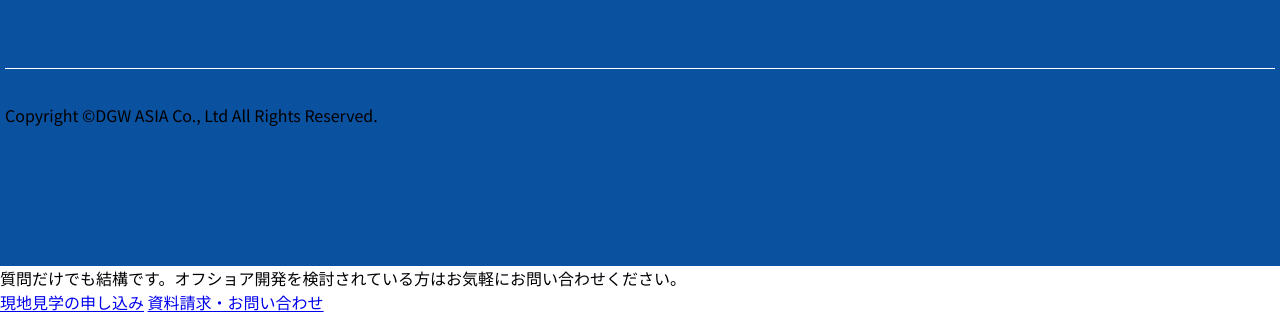
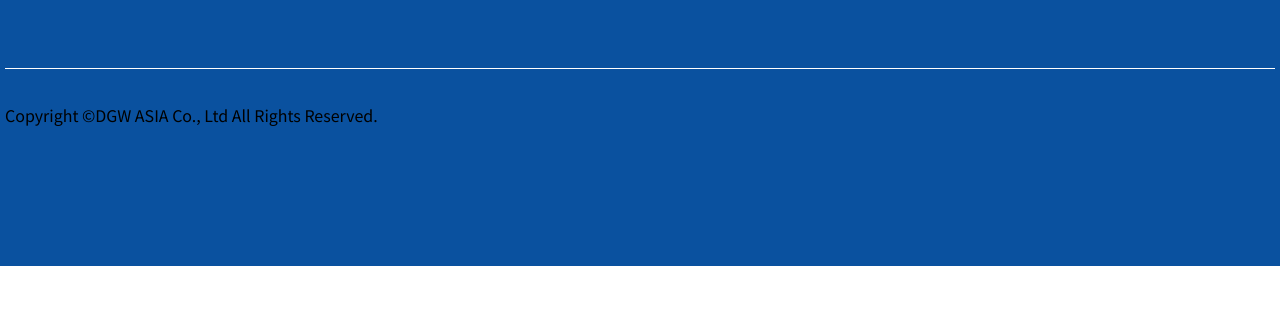
Before and after one commit to Lucy-Tran69/dgwasia, a plain HTML site: page index.html in a window 1280 px wide. Shown: the part 1403-1717 px from the top of the page. After the commit the page ends 1669 px from the top, so only its background shows below. Drawn offline with nearby package versions, Linux system fonts and the light colour scheme.

Commit message:
update index

```diff
--- a/index.html
+++ b/index.html
@@ -141,15 +141,6 @@
             </div>
         </div>
     </footer>
-    <div class="conversion">
-        <div class="conversion-inner">
-            <p class="conversion-txt">質問だけでも結構です。オフショア開発を検討されている方はお気軽にお問い合わせください。</p>
-            <div class="conversion-contact">
-                <a href="/contact.html" class="btn">現地見学の申し込み</a>
-                <a href="/contact.html" class="btn">資料請求・お問い合わせ</a>
-            </div>
-        </div>
-    </div>
 </body>
 
 </html>
```
